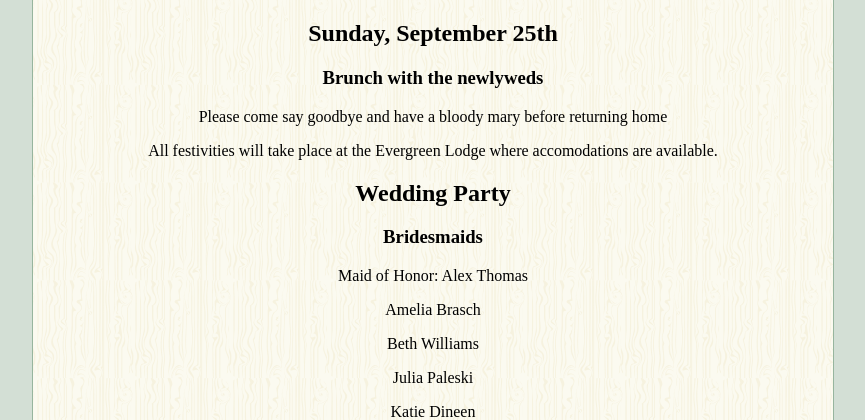
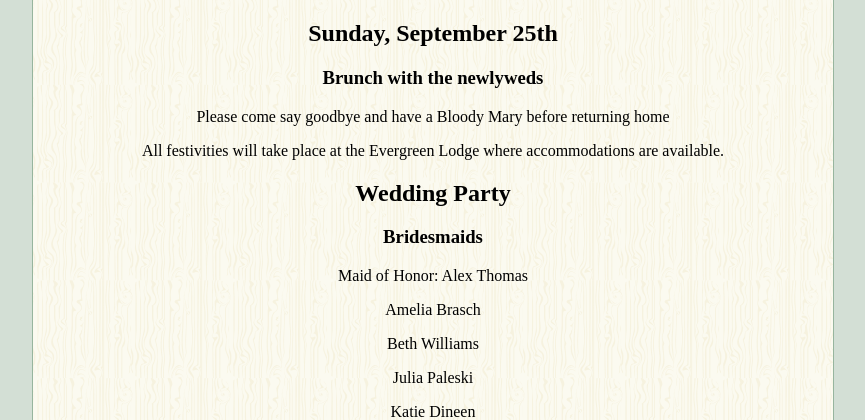
Before and after one commit to emspishak/ericspishak.com, a PHP site: page /wedding/ in a window 1280 px wide. Shown: the part 635-1055 px from the top of the page, without its empty margins (207-1072 px from the left). Run offline with PHP 8.4, Linux system fonts and the light colour scheme; some web fonts are replaced.

Commit message:
Spell check.

```diff
--- a/root/var/www/mandianderic2016.com/index.php
+++ b/root/var/www/mandianderic2016.com/index.php
@@ -26,7 +26,7 @@ top(Page::HOME);
   As you know, it's been years in the making, and finally after many
   late nights Pinteresting, months venue shopping, and too many DIY
   projects to count, it's all coming together. Our labor of love is
-  becoming a reality, and what better way to celebrate this joyus
+  becoming a reality, and what better way to celebrate this joyous
   occasion than spend it with you!
 </p>
 <p>
--- a/root/var/www/mandianderic2016.com/registry/index.php
+++ b/root/var/www/mandianderic2016.com/registry/index.php
@@ -19,7 +19,7 @@ top(Page::REGISTRY);
 
 <p>
   <a href="http://www.heathceramics.com/giftregistry/view/index/id/5840de8f9f88e03bec23b63f67c62aba/" target="_blank">
-    <img src="/images/heath.png" alt="Heath Cereamics" class="heath-logo"/>
+    <img src="/images/heath.png" alt="Heath Ceramics" class="heath-logo"/>
   </a>
 </p>
 
@@ -62,7 +62,7 @@ top(Page::REGISTRY);
 
 <p>
   Crate and Barrel, ole reliable. Although we became overwhelmed in
-  our registry endeavour at this monstrous store, there is nothing not
+  our registry endeavor at this monstrous store, there is nothing not
   to love about their home goods and kitchen essentials. Mandi and
   Eric have been slowly turning their apartment into a home that feels
   like them and are thrilled about getting to complete their mission
--- a/root/var/www/mandianderic2016.com/wedding/index.php
+++ b/root/var/www/mandianderic2016.com/wedding/index.php
@@ -39,11 +39,11 @@ top(Page::WEDDING);
 <h3>Brunch with the newlyweds</h3>
 
 <p>
-  Please come say goodbye and have a bloody mary before returning home
+  Please come say goodbye and have a Bloody Mary before returning home
 </p>
 
 <p>
-  All festivities will take place at the Evergreen Lodge where accomodations are available.
+  All festivities will take place at the Evergreen Lodge where accommodations are available.
 </p>
 
 <h2>Wedding Party<h2>
```
